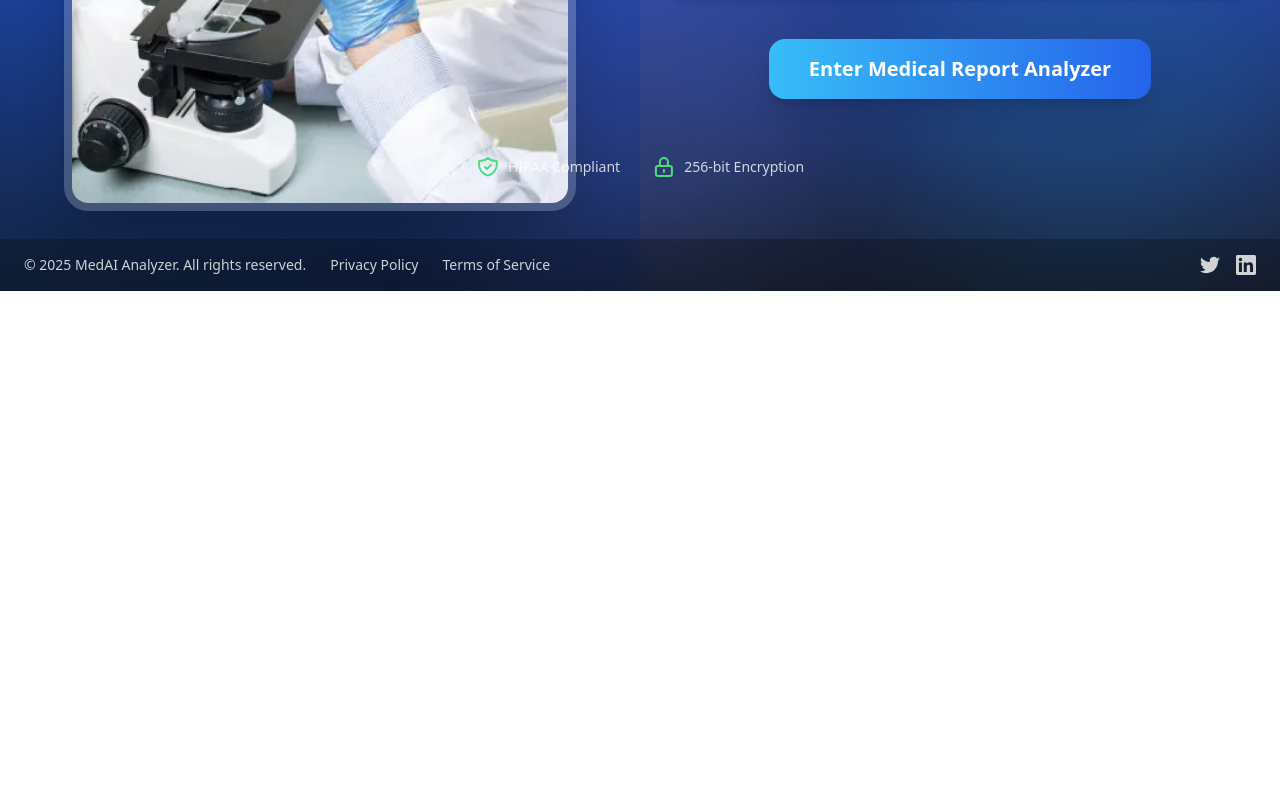
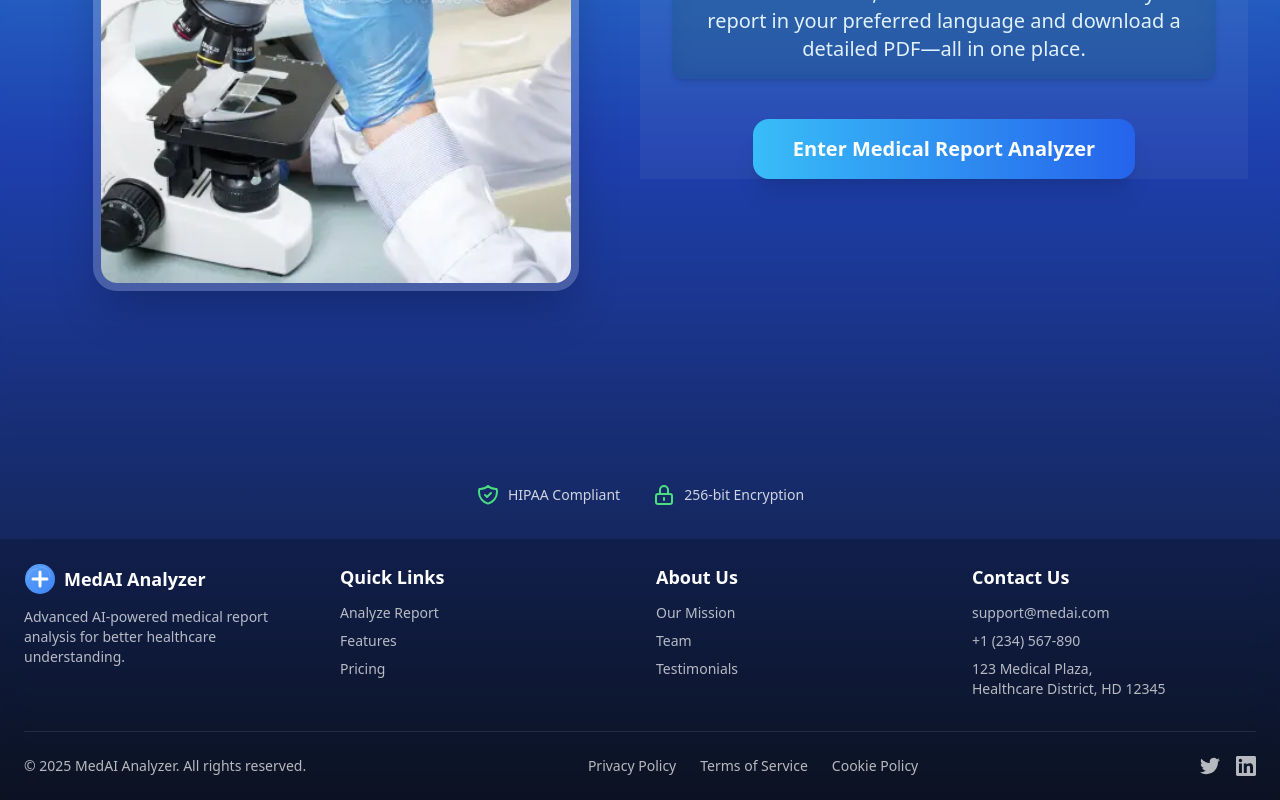
Before and after one commit to mohithnr/medical-report-analyzer, a React (Create React App) app in the folder frontend/: page / in a window 1280 px wide. Shown: the part 509-1309 px from the top of the page. Before the commit the page ends 800 px from the top, so only its background shows below. Built offline with nearby package versions, Linux system fonts and the light colour scheme; what axios-retry would draw is missing.

Commit message:
footer added in landing page

```diff
--- a/frontend/src/components/LandingPage.js
+++ b/frontend/src/components/LandingPage.js
@@ -9,29 +9,29 @@ const LandingPage = () => {
   const currentYear = new Date().getFullYear();
 
   return (
-    <div className="relative min-h-screen overflow-hidden bg-gradient-to-b from-sky-400 via-blue-800 to-slate-900">
+    <div className="flex flex-col min-h-screen overflow-x-hidden bg-gradient-to-b from-sky-400 via-blue-800 to-slate-900">
       {/* Logo Header */}
       <motion.div
         initial={{ y: -20, opacity: 0 }}
         animate={{ y: 0, opacity: 1 }}
         transition={{ duration: 0.5 }}
-        className="absolute top-0 left-0 w-full p-4 md:p-6 z-10"
+        className="absolute top-0 left-0 w-full p-3 sm:p-4 md:p-6 z-10"
       >
-        <div className="container mx-auto flex justify-between items-center">
+        <div className="container mx-auto flex flex-col sm:flex-row justify-between items-center space-y-4 sm:space-y-0">
           <div className="flex items-center space-x-3">
-            <img src={logoPath} alt="MedAI Logo" className="h-10 w-10" />
-            <span className="text-white font-bold text-xl">MedAI Analyzer</span>
+            <img src={logoPath} alt="MedAI Logo" className="h-8 w-8 sm:h-10 sm:w-10" />
+            <span className="text-white font-bold text-lg sm:text-xl">MedAI Analyzer</span>
           </div>
           <div className="flex space-x-4">
             <button
               onClick={() => window.location.href='#about'}
-              className="text-white hover:text-sky-300 transition-colors"
+              className="text-sm sm:text-base text-white hover:text-sky-300 transition-colors"
             >
               About
             </button>
             <button
               onClick={() => window.location.href='#contact'}
-              className="text-white hover:text-sky-300 transition-colors"
+              className="text-sm sm:text-base text-white hover:text-sky-300 transition-colors"
             >
               Contact
             </button>
@@ -39,30 +39,23 @@ const LandingPage = () => {
         </div>
       </motion.div>
 
-      {/* Animated background elements */}
-      <div className="absolute inset-0 overflow-hidden">
-        <div className="absolute w-96 h-96 -top-10 -left-10 bg-blue-400/20 rounded-full blur-3xl animate-pulse"></div>
-        <div className="absolute w-96 h-96 top-1/2 right-0 bg-sky-500/20 rounded-full blur-3xl animate-pulse delay-700"></div>
-        <div className="absolute w-96 h-96 bottom-0 left-1/3 bg-indigo-400/20 rounded-full blur-3xl animate-pulse delay-1000"></div>
-      </div>
-
       {/* Content Wrapper */}
       <motion.div
         initial={{ opacity: 0 }}
         animate={{ opacity: 1 }}
-        className="relative min-h-screen flex flex-col md:flex-row items-center justify-center backdrop-blur-sm"
+        className="flex-1 flex flex-col lg:flex-row items-center justify-center px-4 sm:px-6 md:px-8 backdrop-blur-sm py-20"
       >
-        {/* Left: Image with animation */}
+        {/* Left: Image */}
         <motion.div
           initial={{ x: -100, opacity: 0 }}
           animate={{ x: 0, opacity: 1 }}
           transition={{ duration: 0.8, ease: "easeOut" }}
-          className="w-full md:w-1/2 h-72 md:h-screen flex items-center justify-center bg-gradient-to-br from-sky-400/10 to-blue-600/10 backdrop-blur-md"
+          className="w-full lg:w-1/2 h-64 sm:h-72 lg:h-screen flex items-center justify-center py-8 lg:py-0"
         >
           <motion.img
             src={imagepath}
             alt="Medical Report Analyzer"
-            className="w-72 h-72 md:w-[80%] md:h-[80%] object-cover rounded-3xl shadow-2xl border-8 border-white/20 hover:border-sky-300/40 transition-all duration-300"
+            className="w-64 h-64 sm:w-72 sm:h-72 lg:w-[80%] lg:h-[80%] object-cover rounded-3xl shadow-2xl border-8 border-white/20 hover:border-sky-300/40 transition-all duration-300"
             initial={{ scale: 0.85, rotate: -8 }}
             animate={{ scale: 1, rotate: 0 }}
             transition={{ duration: 0.8, type: "spring" }}
@@ -75,10 +68,10 @@ const LandingPage = () => {
           initial={{ x: 100, opacity: 0 }}
           animate={{ x: 0, opacity: 1 }}
           transition={{ duration: 0.8, delay: 0.2, ease: "easeOut" }}
-          className="w-full md:w-1/2 flex flex-col items-center justify-center px-8 py-12 md:py-0 bg-white/5 backdrop-blur-lg md:h-screen"
+          className="w-full lg:w-1/2 flex flex-col items-center justify-center px-4 sm:px-6 md:px-8 py-8 lg:py-0 bg-white/5 backdrop-blur-lg"
         >
           <motion.h1
-            className="text-4xl md:text-6xl font-extrabold text-white mb-6 text-center drop-shadow-lg"
+            className="text-3xl sm:text-4xl md:text-5xl lg:text-6xl font-extrabold text-white mb-6 text-center drop-shadow-lg"
             initial={{ y: -30, opacity: 0 }}
             animate={{ y: 0, opacity: 1 }}
             transition={{ delay: 0.3 }}
@@ -89,7 +82,7 @@ const LandingPage = () => {
             </span>
           </motion.h1>
           <motion.p
-            className="max-w-xl text-lg md:text-xl text-sky-100 text-center mb-10 bg-sky-900/30 rounded-xl px-6 py-4 shadow-md backdrop-blur-md"
+            className="max-w-xl text-base sm:text-lg md:text-xl text-sky-100 text-center mb-8 sm:mb-10 bg-sky-900/30 rounded-xl px-4 sm:px-6 py-3 sm:py-4 shadow-md backdrop-blur-md"
             initial={{ y: 30, opacity: 0 }}
             animate={{ y: 0, opacity: 1 }}
             transition={{ delay: 0.4 }}
@@ -103,67 +96,19 @@ const LandingPage = () => {
             }}
             whileTap={{ scale: 0.97 }}
             onClick={() => navigate("/analyze")}
-            className="bg-gradient-to-r from-sky-400 to-blue-600 text-white px-10 py-4 rounded-2xl shadow-xl text-xl font-bold transition-all duration-300 hover:from-blue-600 hover:to-sky-400 hover:shadow-2xl hover:shadow-sky-500/30"
+            className="bg-gradient-to-r from-sky-400 to-blue-600 text-white px-6 sm:px-8 md:px-10 py-3 sm:py-4 rounded-xl sm:rounded-2xl shadow-xl text-lg sm:text-xl font-bold transition-all duration-300 hover:from-blue-600 hover:to-sky-400"
           >
             Enter Medical Report Analyzer
           </motion.button>
         </motion.div>
       </motion.div>
 
-      {/* Footer */}
-      <motion.footer
-        initial={{ y: 20, opacity: 0 }}
-        animate={{ y: 0, opacity: 1 }}
-        transition={{ duration: 0.5, delay: 0.8 }}
-        className="absolute bottom-0 left-0 w-full bg-black/20 backdrop-blur-md"
-      >
-        <div className="container mx-auto py-4 px-6">
-          <div className="flex flex-col md:flex-row justify-between items-center space-y-4 md:space-y-0">
-            <div className="flex items-center space-x-6">
-              <span className="text-white/80 text-sm">
-                © {currentYear} MedAI Analyzer. All rights reserved.
-              </span>
-              <Link to="/privacy" className="text-white/80 hover:text-white text-sm">
-                Privacy Policy
-              </Link>
-              <Link to="/terms" className="text-white/80 hover:text-white text-sm">
-                Terms of Service
-              </Link>
-            </div>
-            <div className="flex space-x-4">
-              <motion.a
-                href="https://twitter.com"
-                target="_blank"
-                rel="noopener noreferrer"
-                whileHover={{ scale: 1.1 }}
-                className="text-white/80 hover:text-white"
-              >
-                <svg className="w-5 h-5" fill="currentColor" viewBox="0 0 24 24">
-                  <path d="M23.953 4.57a10 10 0 01-2.825.775 4.958 4.958 0 002.163-2.723c-.951.555-2.005.959-3.127 1.184a4.92 4.92 0 00-8.384 4.482C7.69 8.095 4.067 6.13 1.64 3.162a4.822 4.822 0 00-.666 2.475c0 1.71.87 3.213 2.188 4.096a4.904 4.904 0 01-2.228-.616v.06a4.923 4.923 0 003.946 4.827 4.996 4.996 0 01-2.212.085 4.936 4.936 0 004.604 3.417 9.867 9.867 0 01-6.102 2.105c-.39 0-.779-.023-1.17-.067a13.995 13.995 0 007.557 2.209c9.053 0 13.998-7.496 13.998-13.985 0-.21 0-.42-.015-.63A9.935 9.935 0 0024 4.59z"/>
-                </svg>
-              </motion.a>
-              <motion.a
-                href="https://linkedin.com"
-                target="_blank"
-                rel="noopener noreferrer"
-                whileHover={{ scale: 1.1 }}
-                className="text-white/80 hover:text-white"
-              >
-                <svg className="w-5 h-5" fill="currentColor" viewBox="0 0 24 24">
-                  <path d="M20.447 20.452h-3.554v-5.569c0-1.328-.027-3.037-1.852-3.037-1.853 0-2.136 1.445-2.136 2.939v5.667H9.351V9h3.414v1.561h.046c.477-.9 1.637-1.85 3.37-1.85 3.601 0 4.267 2.37 4.267 5.455v6.286zM5.337 7.433c-1.144 0-2.063-.926-2.063-2.065 0-1.138.92-2.063 2.063-2.063 1.14 0 2.064.925 2.064 2.063 0 1.139-.925 2.065-2.064 2.065zm1.782 13.019H3.555V9h3.564v11.452zM22.225 0H1.771C.792 0 0 .774 0 1.729v20.542C0 23.227.792 24 1.771 24h20.451C23.2 24 24 23.227 24 22.271V1.729C24 .774 23.2 0 22.222 0h.003z"/>
-                </svg>
-              </motion.a>
-            </div>
-          </div>
-        </div>
-      </motion.footer>
-
       {/* Trust Badges */}
       <motion.div
         initial={{ opacity: 0 }}
         animate={{ opacity: 1 }}
         transition={{ delay: 1 }}
-        className="absolute bottom-28 left-1/2 transform -translate-x-1/2 flex items-center space-x-8"
+        className="w-full py-8 flex flex-col sm:flex-row items-center justify-center space-y-2 sm:space-y-0 sm:space-x-8"
       >
         <div className="flex items-center space-x-2">
           <svg className="w-6 h-6 text-green-400" fill="none" stroke="currentColor" viewBox="0 0 24 24">
@@ -178,6 +123,127 @@ const LandingPage = () => {
           <span className="text-white/80 text-sm">256-bit Encryption</span>
         </div>
       </motion.div>
+
+      {/* Footer */}
+      <motion.footer
+        initial={{ y: 20, opacity: 0 }}
+        animate={{ y: 0, opacity: 1 }}
+        transition={{ duration: 0.5, delay: 0.8 }}
+        className="w-full bg-black/20 backdrop-blur-md py-6 px-4 sm:px-6 mt-auto"
+      >
+        <div className="container mx-auto">
+          <div className="grid grid-cols-1 md:grid-cols-4 gap-8">
+            {/* Company Info */}
+            <div className="flex flex-col space-y-3">
+              <div className="flex items-center space-x-2">
+                <img src={logoPath} alt="MedAI Logo" className="h-8 w-8" />
+                <span className="text-white font-bold text-lg">MedAI Analyzer</span>
+              </div>
+              <p className="text-white/70 text-sm">
+                Advanced AI-powered medical report analysis for better healthcare understanding.
+              </p>
+            </div>
+
+            {/* Quick Links */}
+            <div className="flex flex-col space-y-3">
+              <h3 className="text-white font-semibold text-lg">Quick Links</h3>
+              <div className="flex flex-col space-y-2">
+                <Link to="/analyze" className="text-white/70 hover:text-white text-sm transition-colors">
+                  Analyze Report
+                </Link>
+                <Link to="/features" className="text-white/70 hover:text-white text-sm transition-colors">
+                  Features
+                </Link>
+                <Link to="/pricing" className="text-white/70 hover:text-white text-sm transition-colors">
+                  Pricing
+                </Link>
+              </div>
+            </div>
+
+            {/* About */}
+            <div className="flex flex-col space-y-3">
+              <h3 className="text-white font-semibold text-lg">About Us</h3>
+              <div className="flex flex-col space-y-2">
+                <Link to="/about" className="text-white/70 hover:text-white text-sm transition-colors">
+                  Our Mission
+                </Link>
+                <Link to="/team" className="text-white/70 hover:text-white text-sm transition-colors">
+                  Team
+                </Link>
+                <a href="#testimonials" className="text-white/70 hover:text-white text-sm transition-colors">
+                  Testimonials
+                </a>
+              </div>
+            </div>
+
+            {/* Contact */}
+            <div className="flex flex-col space-y-3">
+              <h3 className="text-white font-semibold text-lg">Contact Us</h3>
+              <div className="flex flex-col space-y-2">
+                <a href="mailto:support@medai.com" className="text-white/70 hover:text-white text-sm transition-colors">
+                  support@medai.com
+                </a>
+                <a href="tel:+1234567890" className="text-white/70 hover:text-white text-sm transition-colors">
+                  +1 (234) 567-890
+                </a>
+                <p className="text-white/70 text-sm">
+                  123 Medical Plaza,<br />
+                  Healthcare District, HD 12345
+                </p>
+              </div>
+            </div>
+          </div>
+
+          {/* Bottom Bar */}
+          <div className="mt-8 pt-6 border-t border-white/10">
+            <div className="flex flex-col md:flex-row justify-between items-center space-y-4 md:space-y-0">
+              {/* Copyright */}
+              <div className="text-white/70 text-sm">
+                © {currentYear} MedAI Analyzer. All rights reserved.
+              </div>
+
+              {/* Legal Links */}
+              <div className="flex space-x-6">
+                <Link to="/privacy" className="text-white/70 hover:text-white text-sm transition-colors">
+                  Privacy Policy
+                </Link>
+                <Link to="/terms" className="text-white/70 hover:text-white text-sm transition-colors">
+                  Terms of Service
+                </Link>
+                <Link to="/cookies" className="text-white/70 hover:text-white text-sm transition-colors">
+                  Cookie Policy
+                </Link>
+              </div>
+
+              {/* Social Links */}
+              <div className="flex space-x-4">
+                <motion.a
+                  href="https://twitter.com"
+                  target="_blank"
+                  rel="noopener noreferrer"
+                  whileHover={{ scale: 1.1 }}
+                  className="text-white/70 hover:text-white"
+                >
+                  <svg className="w-5 h-5" fill="currentColor" viewBox="0 0 24 24">
+                    <path d="M23.953 4.57a10 10 0 01-2.825.775 4.958 4.958 0 002.163-2.723c-.951.555-2.005.959-3.127 1.184a4.92 4.92 0 00-8.384 4.482C7.69 8.095 4.067 6.13 1.64 3.162a4.822 4.822 0 00-.666 2.475c0 1.71.87 3.213 2.188 4.096a4.904 4.904 0 01-2.228-.616v.06a4.923 4.923 0 003.946 4.827 4.996 4.996 0 01-2.212.085 4.936 4.936 0 004.604 3.417 9.867 9.867 0 01-6.102 2.105c-.39 0-.779-.023-1.17-.067a13.995 13.995 0 007.557 2.209c9.053 0 13.998-7.496 13.998-13.985 0-.21 0-.42-.015-.63A9.935 9.935 0 0024 4.59z"/>
+                  </svg>
+                </motion.a>
+                <motion.a
+                  href="https://linkedin.com"
+                  target="_blank"
+                  rel="noopener noreferrer"
+                  whileHover={{ scale: 1.1 }}
+                  className="text-white/70 hover:text-white"
+                >
+                  <svg className="w-5 h-5" fill="currentColor" viewBox="0 0 24 24">
+                    <path d="M20.447 20.452h-3.554v-5.569c0-1.328-.027-3.037-1.852-3.037-1.853 0-2.136 1.445-2.136 2.939v5.667H9.351V9h3.414v1.561h.046c.477-.9 1.637-1.85 3.37-1.85 3.601 0 4.267 2.37 4.267 5.455v6.286zM5.337 7.433c-1.144 0-2.063-.926-2.063-2.065 0-1.138.92-2.063 2.063-2.063 1.14 0 2.064.925 2.064 2.063 0 1.139-.925 2.065-2.064 2.065zm1.782 13.019H3.555V9h3.564v11.452zM22.225 0H1.771C.792 0 0 .774 0 1.729v20.542C0 23.227.792 24 1.771 24h20.451C23.2 24 24 23.227 24 22.271V1.729C24 .774 23.2 0 22.222 0h.003z"/>
+                  </svg>
+                </motion.a>
+              </div>
+            </div>
+          </div>
+        </div>
+      </motion.footer>
     </div>
   );
 };
```
